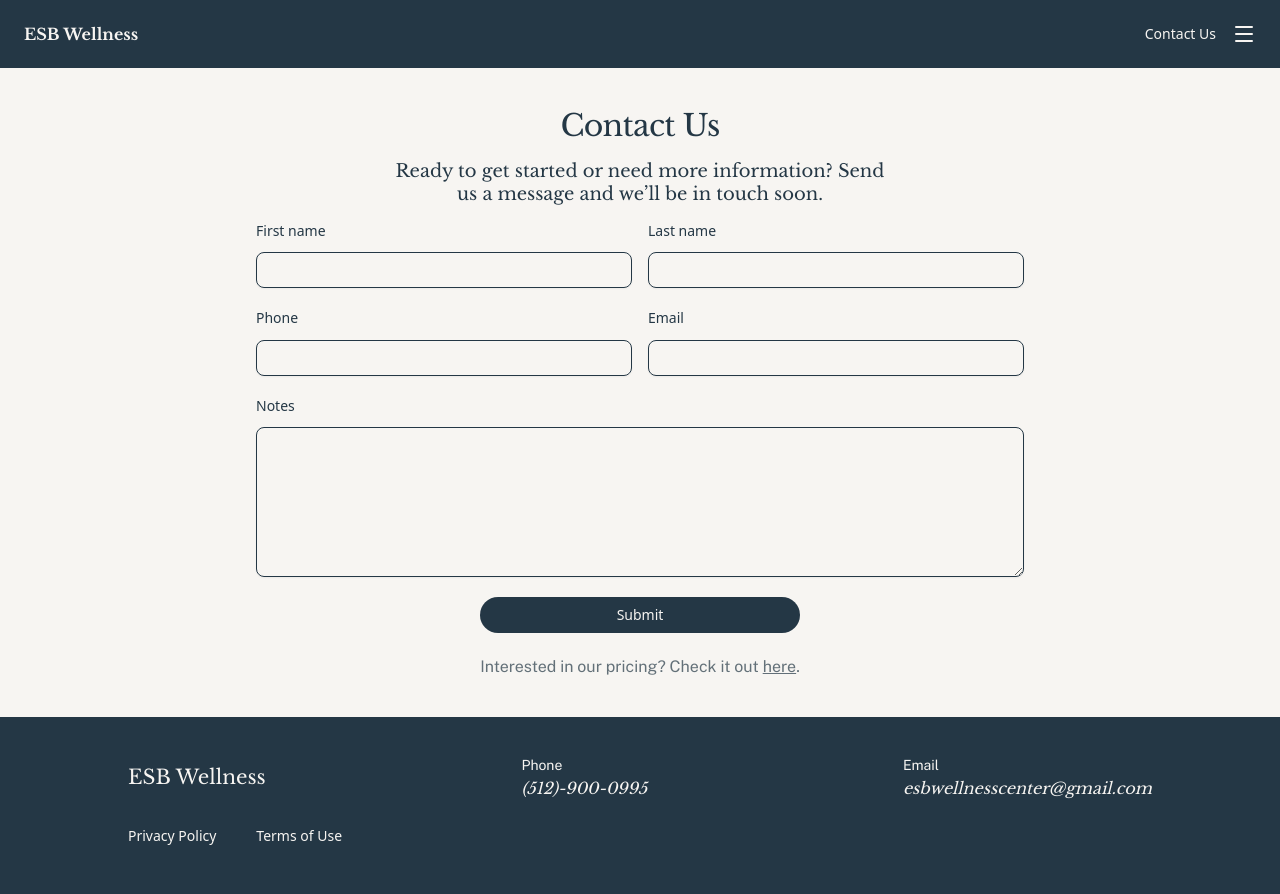
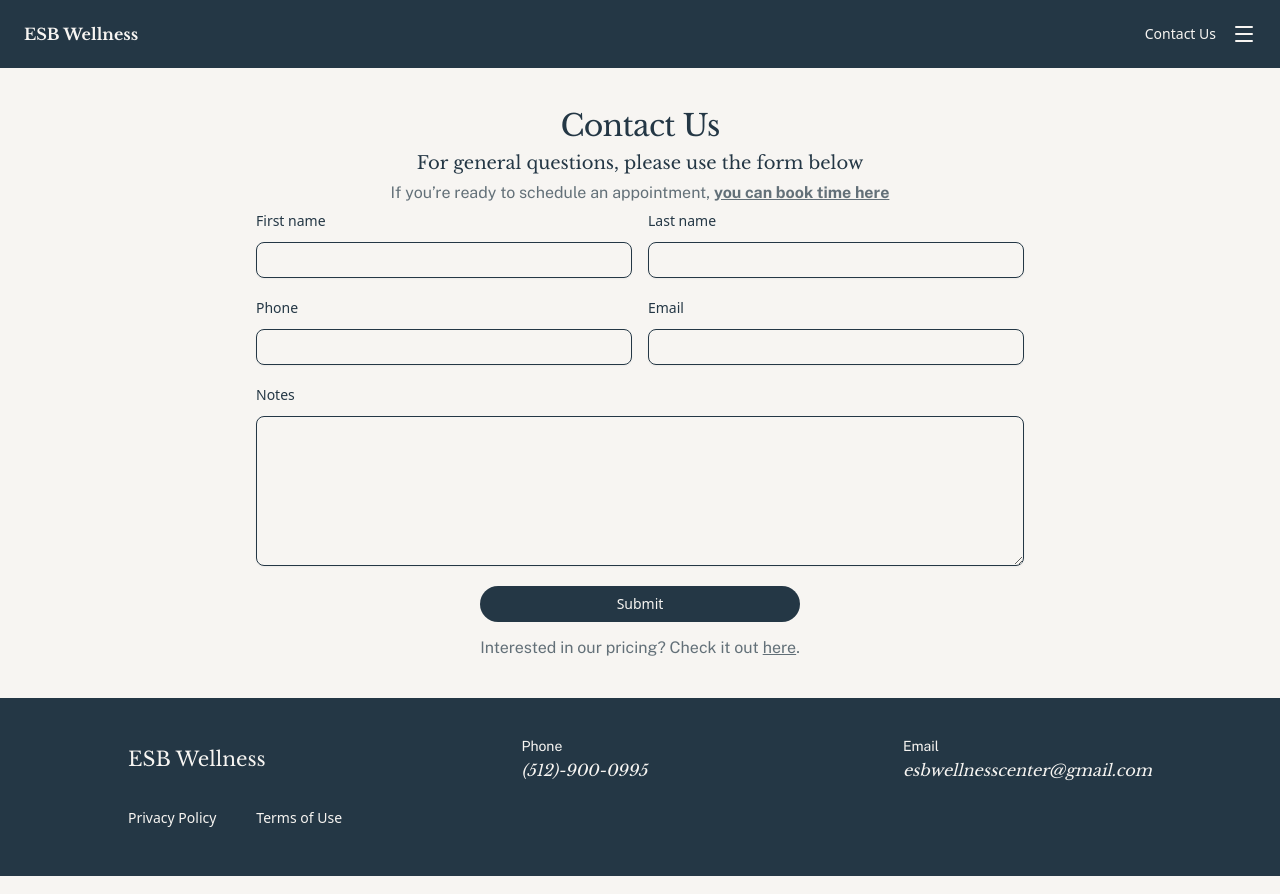
Before and after one commit to emma-saia-bush/esbwellness, a Next.js app: page /contact in a window 1280 px wide. Built offline with nearby package versions, Linux system fonts and the light colour scheme.

Commit message:
Updating contact to direct to schedule

```diff
--- a/app/contact/page.tsx
+++ b/app/contact/page.tsx
@@ -6,17 +6,21 @@ export default function Contact() {
   return (
     <div>
       <PagePaddingWrapper>
-        <div className="flex flex-col gap-4 items-center">
+        <div className="flex flex-col gap-2 items-center">
           <Text variant="smalltitle" font="serif">
             Contact Us
           </Text>
-          <Text
-            variant="largebody"
-            font="serif"
-            className="max-w-lg text-center"
-          >
-            Ready to get started or need more information? Send us a message and
-            we’ll be in touch soon.
+          <Text font="serif" variant="largebody">
+            For general questions, please use the form below
+          </Text>
+          <Text className="max-w-3xl text-center p-0 text-foreground/70">
+            If you’re ready to schedule an appointment,{" "}
+            <Link
+              href="/schedule"
+              className="underline font-semibold hover:opacity-80"
+            >
+              you can book time here
+            </Link>
           </Text>
           <ContactForm />
           <Text className="text-foreground/70">
```
